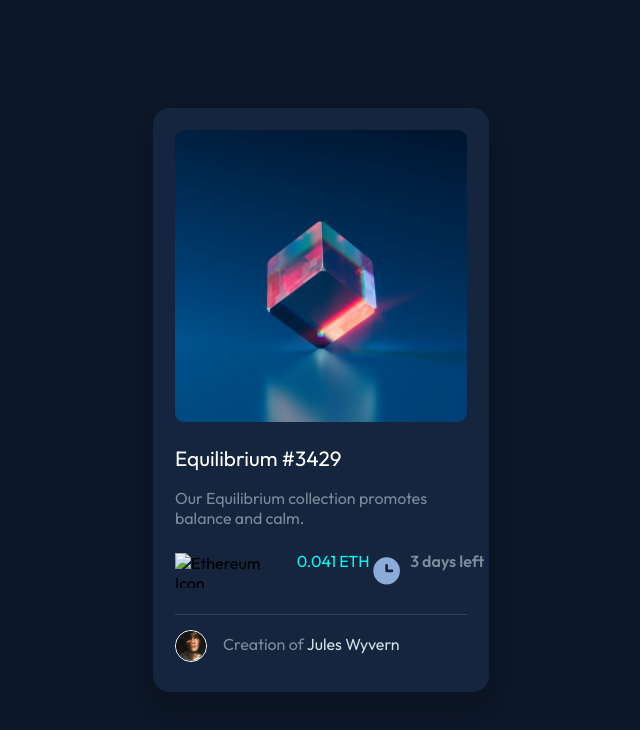
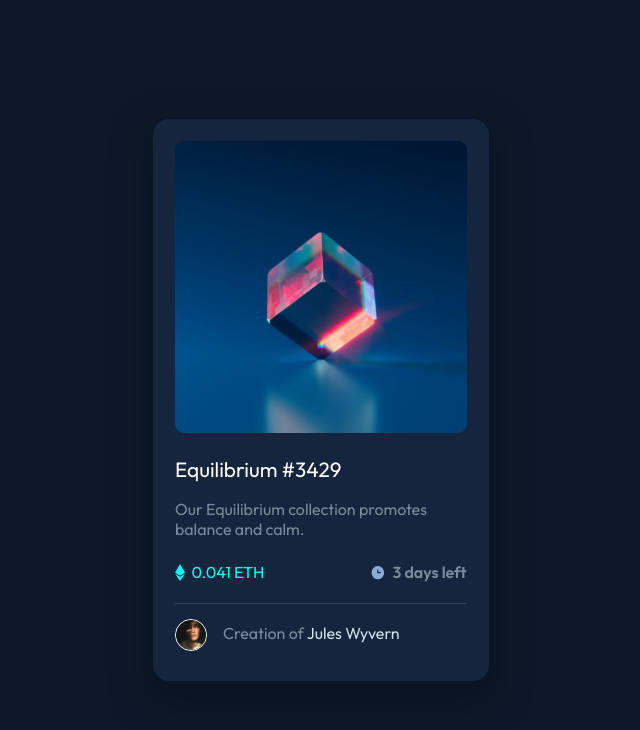
Before and after one commit to floatingPebble/floatingPebble.nft-preview-card-component, a plain HTML site: page index.html in a window 1280 px wide. Shown: the whole page, without its empty margins (319-959 px from the left). Drawn offline with Linux system fonts and the light colour scheme; the site is published under a folder, as on GitHub Pages, so addresses that start at the root find nothing.

Commit message:
Update index.html
Corrected path for one SVG icon

```diff
--- a/index.html
+++ b/index.html
@@ -25,7 +25,7 @@
         <p class="description grayBlue">Our Equilibrium collection promotes balance and calm.</p>
         <div class="price-and-daysLeft">
             <div class="eth-and-price">
-                <img class="eth-icon" src="/images/icon-ethereum.svg" alt="Ethereum Icon">
+                <img class="eth-icon" src="images/icon-ethereum.svg" alt="Ethereum Icon">
                 <p class="price">0.041 ETH</p>
             </div>
             <div class="clock-and-days">
```
